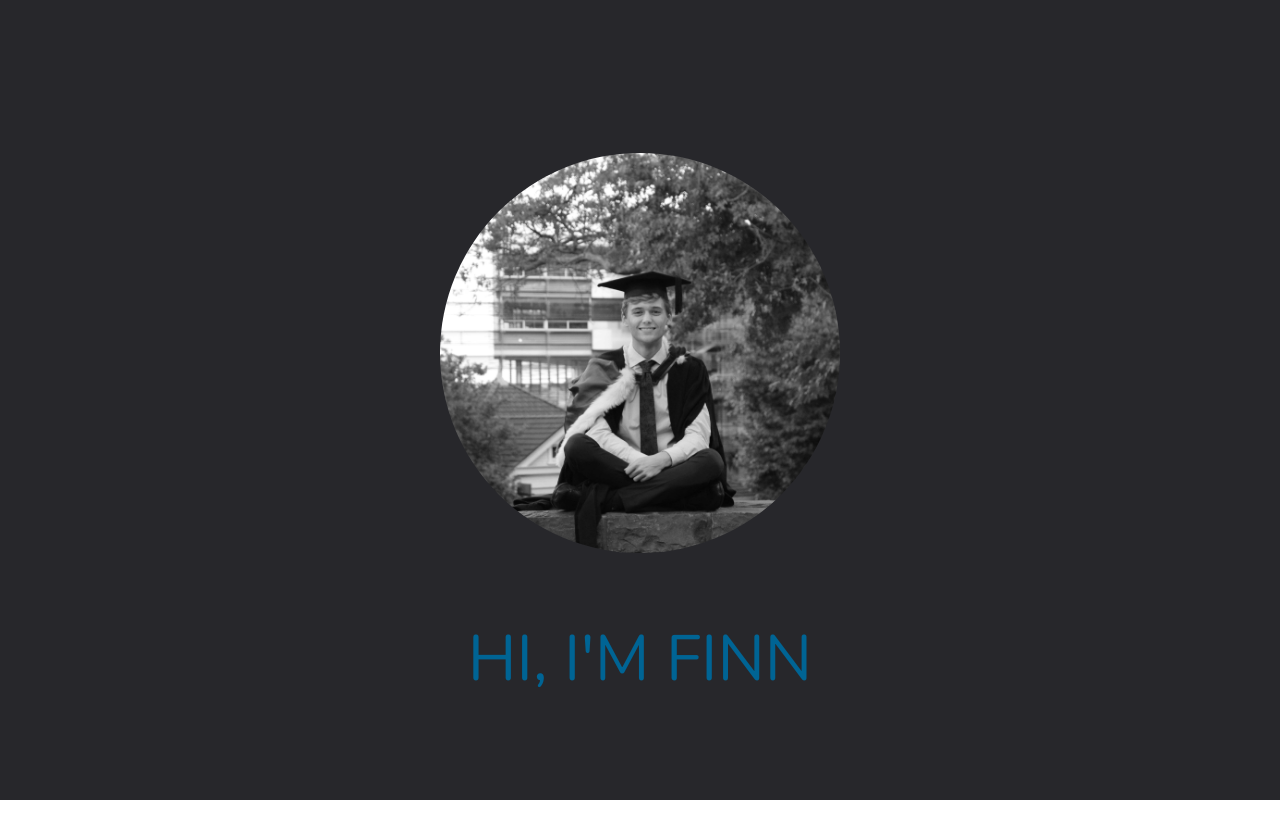
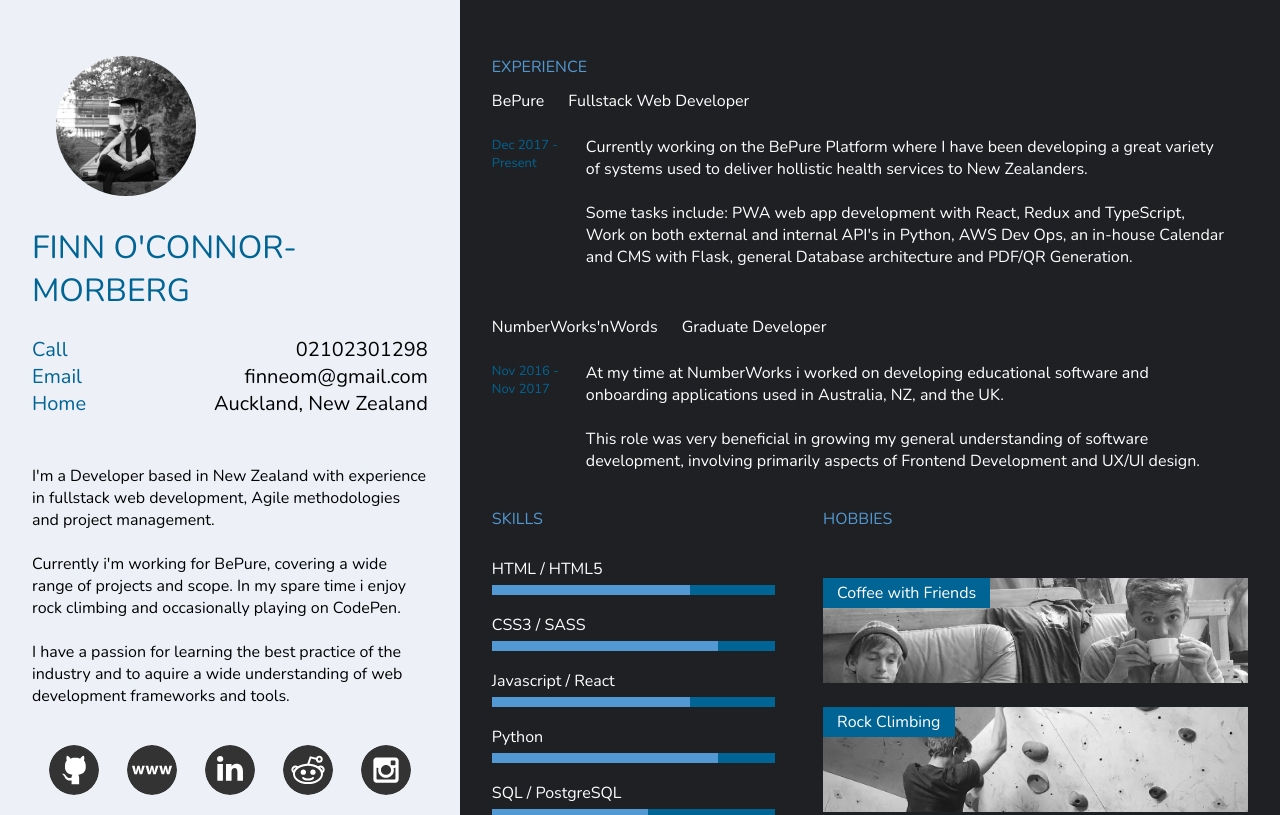
Before and after one commit to recursiveElk/website-fom, a React (Create React App) app: page / in a window 1280 px wide. Built offline with nearby package versions, Linux system fonts and the light colour scheme.

Commit message:
removed landing page. updated to use hooks.

```diff
--- a/src/App.js
+++ b/src/App.js
@@ -1,11 +1,11 @@
 import React, { Component } from 'react';
-import Rotator from './components/Page/Rotator/Rotator';
+import Home from './components/Page/Home/Home';
 
 class App extends Component {
   render() {
     return (
       <div className="App">
-        <Rotator/>
+        <Home />
       </div>
     );
   }
--- a/src/components/Page/Cover/Cover.tsx
+++ /dev/null
@@ -1,35 +0,0 @@
-import React from 'react';
-import './cover.scss';
-
-interface Props {
-    onEnter(event: React.MouseEvent<Element>): void;
-    visible?: boolean;
-}
-
-class Cover extends React.Component<Props> {
-    constructor(Props: any) {
-        super(Props)
-        this.privateOnClick = this.privateOnClick.bind(this);
-    }
-
-    render() {
-        return (
-            <div className={"cover "+ (this.props.visible ? "show" : "hide")}>
-                <button className="invisBttn" onClick={this.privateOnClick}>
-                    <img className="profile-pic"
-                        src="./images/grad.jpg"
-                        alt="finn"
-                    />
-                    <div className="title">Hi, I'm Finn</div>
-                </button>
-                <div className="background"></div>
-            </div>
-        )
-    }
-
-    private privateOnClick(e: React.MouseEvent) {
-        this.props.onEnter(e);
-    }
-}
-
-export default Cover
--- a/src/components/Page/Cover/cover.scss
+++ /dev/null
@@ -1,64 +0,0 @@
-@import '../../../utils/_responsive';
-@import '../../../utils/_units';
-@import '../../../utils/theme';
-
-.cover {
-    height: 100%;
-    width: 100%;
-    background-color: rgba(28, 28, 32, 0.95);
-    z-index: 50;
-    position: fixed;
-    top: 0;
-    bottom: 0;
-    display:flex;
-    flex-direction: column;
-    justify-content: center;
-    opacity: 0;
-
-    .title {
-        color: $theme-3;
-        font-size: 4rem;
-        text-transform: uppercase;
-    }
-
-    &.show {
-        display: flex;
-        opacity: 1;
-        transition: all 750ms  ease;
-    }
-
-    &.hide {
-        visibility: hidden;
-        opacity: 0;
-        transition: all 650ms  ease;
-        animation: fade_out 650ms  ease;
-    }
-
-    .background {
-        // background: url(../../../static/images/0.jpg) no-repeat;
-        background-size: cover;
-        position: absolute;
-        top: 0;
-        left: 0;
-        bottom: 0;
-        right: 0;
-        opacity: 0.13;
-        z-index: 1;
-    }
-
-    .profile-pic {
-        position: relative;
-        padding: $unit-large;
-        border-radius : 50%;
-        height: 400px;
-        width: 400px;
-        margin: $unit-default;
-        z-index: 3;
-        object-fit: cover;
-    }
-}
-
-@keyframes fade_out {
-   from {opacity: 1;}
-   to {opacity: 0;}
-}
--- a/src/components/Page/Home/Home.tsx
+++ b/src/components/Page/Home/Home.tsx
@@ -1,21 +1,37 @@
-import React from 'react';
+import React, { useEffect, useState } from 'react';
 import './home.scss';
 
-interface Props {
-    onEnter(event: React.MouseEvent<Element>): void;
-    visible?: boolean;
-}
+const Home = () => {
+    const [togglePageBlur, setTogglePageBlur] = useState('blur');
+    const [toggleVisible1, setToggleVisible1] = useState(false);
+    const [toggleVisible2, setToggleVisible2] = useState(false);
+    const [toggleVisible3, setToggleVisible3] = useState(false);
 
-class Home extends React.Component<Props> {
-    constructor(Props: any) {
-        super(Props)
-        this.privateOnClick = this.privateOnClick.bind(this);
-    }
+    useEffect(() => {
+        const pageTimer = setTimeout(() => {
+            setTogglePageBlur('animate');
+        }, 0);
+        const fadeTimer1 = setTimeout(() => {
+            setToggleVisible1(true);
+        }, 1800);
+        const fadeTimer2 = setTimeout(() => {
+            setToggleVisible2(true);
+        }, 2200);
+        const fadeTimer3 = setTimeout(() => {
+            setToggleVisible3(true);
+        }, 2600);
+        return () => {
+            clearTimeout(pageTimer);
+            clearTimeout(fadeTimer1);
+            clearTimeout(fadeTimer2);
+            clearTimeout(fadeTimer3);
+        }
+    }, []);
 
-    render() {
-        return (
-            <div id="home" className={"home "+(this.props.visible ? 'animate' : 'blur')} >
-                <section className="panel-profile section">
+    return (
+        <div id="home" className={`home ${togglePageBlur}`} >
+            <section className="panel-profile section">
+                <div className={`wrapper ${toggleVisible1 ? 'visible' : ''}`}>
                     <div className="profile-header">
                         <button className="invisBttn" >
                             <img className="profile-pic"
@@ -43,10 +59,10 @@ class Home extends React.Component<Props> {
                         <div className="blurb">
                             I'm a Developer based in New Zealand with experience in fullstack web development,
                             Agile methodologies and project management.
-                            <br/><br/>
+                            <br /><br />
                             Currently i'm working for BePure, covering a wide range of projects and scope. In my spare
                             time i enjoy rock climbing and occasionally playing on CodePen.
-                            <br/><br/>
+                            <br /><br />
                             I have a passion for learning the best practice of the industry and to aquire a wide
                             understanding of web development frameworks and tools.
                         </div>
@@ -68,9 +84,11 @@ class Home extends React.Component<Props> {
                             </a>
                         </div>
                     </div>
-                </section>
+                </div>
+            </section>
 
-                <section className="panel-experience section">
+            <section className="panel-experience section">
+                <div className={`wrapper ${toggleVisible2 ? 'visible' : ''}`}>
                     <div className="experience-row">
                         <div className="title">Experience</div>
                         <div className="oppurtunity">
@@ -83,7 +101,7 @@ class Home extends React.Component<Props> {
                                 <div className="description">
                                     Currently working on the BePure Platform where I have been developing a great variety of systems
                                     used to deliver hollistic health services to New Zealanders.
-                                    <br/><br/>
+                                    <br /><br />
                                     Some tasks include: PWA web app development with React, Redux and TypeScript,
                                     Work on both external and internal API's in Python, AWS Dev Ops, an in-house Calendar and CMS with Flask, general
                                     Database architecture and PDF/QR Generation.
@@ -100,13 +118,15 @@ class Home extends React.Component<Props> {
                                 <div className="description">
                                     At my time at NumberWorks i worked on developing educational software and onboarding applications
                                     used in Australia, NZ, and the UK.
-                                    <br/><br/>
+                                    <br /><br />
                                     This role was very beneficial in growing my general understanding of software development, involving
                                     primarily aspects of Frontend Development and UX/UI design.
                                 </div>
                             </div>
                         </div>
                     </div>
+                </div>
+                <div className={`wrapper ${toggleVisible3 ? 'visible' : ''}`}>
                     <div className="skill-row">
                         <div className="skills">
                             <div className="title">Skills</div>
@@ -126,25 +146,21 @@ class Home extends React.Component<Props> {
                             <div className="title">Hobbies</div>
                             <div className="description">
                                 <div className="hobbie-image-container" data-before="Coffee with Friends">
-                                    <img className="hobbie-image" src="./images/about_orig.jpg" alt=""/>
+                                    <img className="hobbie-image" src="./images/about_orig.jpg" alt="" />
                                 </div>
                                 <div className="hobbie-image-container" data-before="Rock Climbing">
-                                    <img className="hobbie-image image-two" src="./images/rock_climbing.jpg" alt=""/>
+                                    <img className="hobbie-image image-two" src="./images/rock_climbing.jpg" alt="" />
                                 </div>
                                 <div className="hobbie-image-container" data-before="Gaming">
-                                    <img className="hobbie-image" src="./images/gaming.jpg" alt=""/>
+                                    <img className="hobbie-image" src="./images/gaming.jpg" alt="" />
                                 </div>
                             </div>
                         </div>
                     </div>
-                </section>
-            </div>
+                </div>
+            </section>
+        </div >
         )
     }
 
-    private privateOnClick(e: React.MouseEvent<Element>) {
-        this.props.onEnter(e);
-    }
-}
-
 export default Home
--- a/src/components/Page/Home/home.scss
+++ b/src/components/Page/Home/home.scss
@@ -3,16 +3,33 @@
 @import '../../../utils/theme';
 
 
+.wrapper {
+    opacity: 0;
+
+    &.visible {
+        animation: fadein 2s;
+        opacity: 1;
+    }
+    @keyframes fadein {
+        from { opacity: 0; }
+        to   { opacity: 1; }
+    }
+}
+
 .home {
+    background: $theme-5;
+    height: 100%;
     display: flex;
     flex-direction: column;
     width: auto;
 
     &.blur {
-        filter: blur(4px);
+        // filter: blur(2px);
         .panel-profile {
             @include desktop {
-                opacity: 0;
+                width: 0%;
+                padding: 0;
+                overflow: auto;
             }
         }
 
@@ -21,11 +38,9 @@
                 opacity: 0;
             }
             @include desktop {
-                width: 100%;
                 transition: all 1500ms ease;
             }
-            position: relative;
-            filter: blur(10px);
+            // filter: blur(4px);
 
         }
     }
@@ -34,6 +49,10 @@
         .panel-profile {
             transition: all 1500ms ease 800ms;
             opacity: 1;
+            padding: 32px;
+            @include desktop {
+                width: 1000px;
+            }
         }
         .panel-experience {
             @include mobile {
@@ -64,13 +83,14 @@
                     z-index: 0;
                 }
                 $time: 1500ms;
-                &:nth-child(1)::before {width:70%;animation: skill_1 $time ease;}
-                &:nth-child(2)::before {width:80%;animation: skill_2 $time ease;}
-                &:nth-child(3)::before {width:70%;animation: skill_3 $time ease;}
-                &:nth-child(4)::before {width:80%;animation: skill_4 $time ease;}
-                &:nth-child(5)::before {width:55%;animation: skill_5 $time ease;}
-                &:nth-child(6)::before {width:60%;animation: skill_6 $time ease;}
-                &:nth-child(7)::before {width:35%;animation: skill_7 $time ease;}
+                $delay: 2500ms;
+                &:nth-child(1)::before {width:70%;animation: skill_1 $time ease $delay;}
+                &:nth-child(2)::before {width:80%;animation: skill_2 $time ease $delay;}
+                &:nth-child(3)::before {width:70%;animation: skill_3 $time ease $delay;}
+                &:nth-child(4)::before {width:80%;animation: skill_4 $time ease $delay;}
+                &:nth-child(5)::before {width:55%;animation: skill_5 $time ease $delay;}
+                &:nth-child(6)::before {width:60%;animation: skill_6 $time ease $delay;}
+                &:nth-child(7)::before {width:35%;animation: skill_7 $time ease $delay;}
             }
             @keyframes skill_1 {from {width:0%;}to {width:70%;}}
             @keyframes skill_2 {from {width:0%;}to {width:80%;}}
@@ -80,14 +100,19 @@
             @keyframes skill_6 {from {width:0%;}to {width:60%;}}
             @keyframes skill_7 {from {width:0%;}to {width:35%;}}
         }
+        @include desktop {
+            height: calc(100vh - #{$unit-large} * 2);
+            transition: all 1000ms ease;
+            overflow: inherit;
+        }
+    }
+
+    .section {
+        padding: $unit-large;
     }
 
     @include desktop {
         flex-direction: row;
-        height: calc(100vh - #{$unit-large} * 2);
-    }
-    .section {
-        padding: $unit-large;
     }
 
     .panel-profile {
@@ -95,7 +120,7 @@
         color:black;
         height: 100%;
         @include desktop {
-            width: 40%;
+            width: 100%;
         }
 
         .profile-header {
@@ -180,11 +205,8 @@
         flex-direction: column;
 
         @include desktop {
-            width: 60%;
             min-height: 100%;
             overflow-y: auto;
-            position: relative;
-            right: 0;
         }
         .title {
             color: $theme-2;
@@ -302,4 +324,14 @@
             }
         }
     }
+
+    .invisBttn {
+        background: none;
+        color: inherit;
+        border: none;
+        padding: 0;
+        font: inherit;
+        cursor: pointer;
+        outline: inherit;
+    }
 }
--- a/src/components/Page/Rotator/Rotator.tsx
+++ b/src/components/Page/Rotator/Rotator.tsx
@@ -1,7 +1,6 @@
 import React from 'react';
 import './rotator.scss';
 import Home from '../Home/Home';
-import Cover from '../Cover/Cover';
 
 interface Props {
 
@@ -17,16 +16,15 @@ class Rotator extends React.Component<Props, State> {
         super(Props);
         this.onEnterClick = this.onEnterClick.bind(this);
         this.state = {
-            coverShowing: true,
-            homeShowing: false,
+            coverShowing: false,
+            homeShowing: true,
         }
     }
     render() {
         return (
             <div className="rotator">
                 <div className="rotator-wrapper">
-                    <Cover visible={this.state.coverShowing} onEnter={this.onEnterClick}/>
-                    <Home visible={this.state.homeShowing} onEnter={this.onEnterClick}/>
+                    <Home />
                 </div>
             </div>
         )
```
Also changed, not shown: package.json (+7 -7 lines), 1 other file (tests, documents, lock files or other folders).
